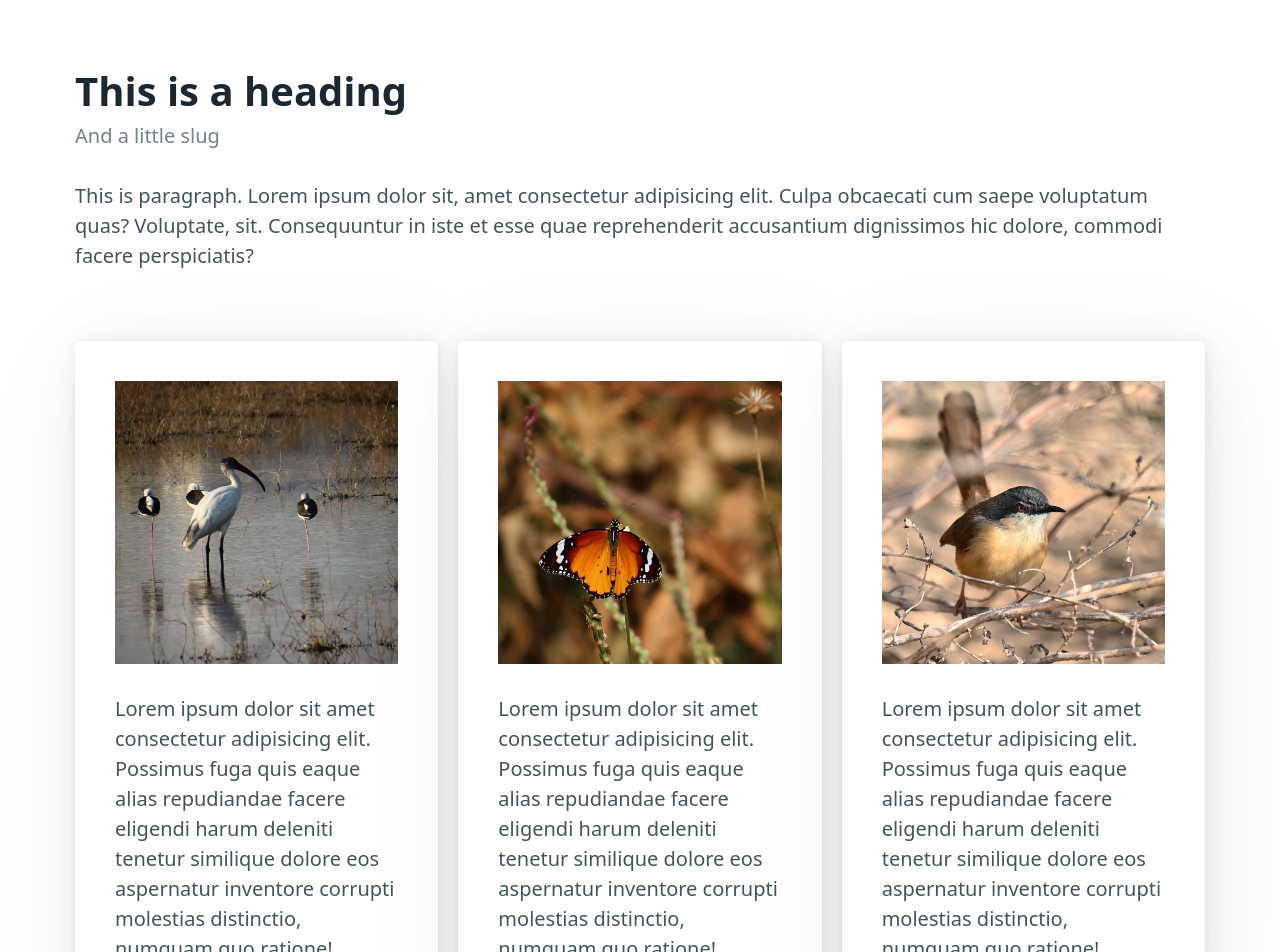
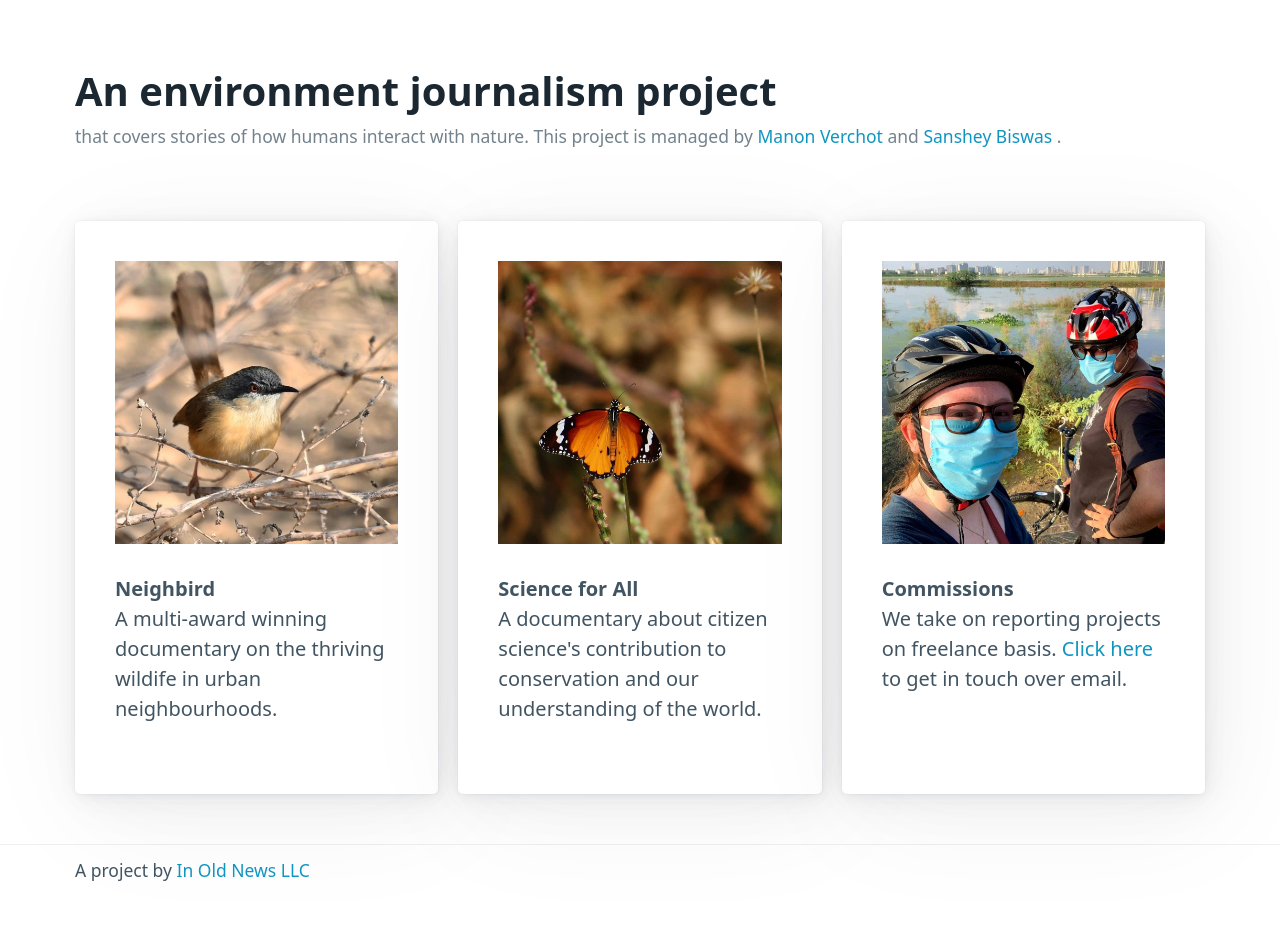
Before and after one commit to sanshey/neighbirding, a SvelteKit app in the folder neighbird/: page / in a window 1280 px wide. Shown: the part 100-1052 px from the top of the page. After the commit the page ends 1015 px from the top, so only its background shows below. Built offline with nearby package versions, Linux system fonts and the light colour scheme.

Commit message:
neighbird v1.0

```diff
--- a/neighbird/src/routes/+page.svelte
+++ b/neighbird/src/routes/+page.svelte
@@ -2,9 +2,9 @@
 <h2> A new website</h2>
 <p>Visit <a href="https://kit.svelte.dev">kit.svelte.dev</a> to read the documentation</p> -->
 
-<nav class="container-fluid">
+<nav class="container">
     <ul>
-      <li><strong> <a href="https://www.neighbirding.com">Neighbird</a> </strong></li>
+    <li><strong> <a href="https://www.neighbirding.com">Neighbird</a> </strong></li>
     </ul>
     <ul>
       <li><a href="https://www.youtube.com/@neighbirding">Youtube</a></li>
@@ -16,18 +16,28 @@
   <hr>
 
 <main class="container">
-
   <section id="about"></section>
     <hgroup>
 
-      <h1>This is a heading</h1>
-      <h2>And a little slug</h2>
+      <h1>An environment journalism project</h1>
+
+      <h2> <small>
+
+       that covers stories of how humans interact with nature.
+       This project is managed by <a href="https://twitter.com/manonverchot">Manon Verchot</a>   and <a href="https://twitter.com/sanshey">Sanshey Biswas</a> .
+      </small>
+      </h2>
 
     </hgroup>
 
-    <p>This is paragraph. Lorem ipsum dolor sit, amet consectetur adipisicing elit. Culpa obcaecati cum saepe voluptatum quas? Voluptate, sit. Consequuntur in iste et esse quae reprehenderit accusantium dignissimos hic dolore, commodi facere perspiciatis? </p>
 
-    <!-- <div class="container">
+
+    <!--
+      <p>
+      This is paragraph. Lorem ipsum dolor sit, amet consectetur adipisicing elit. Culpa obcaecati cum saepe voluptatum quas? Voluptate, sit. Consequuntur in iste et esse quae reprehenderit accusantium dignissimos hic dolore, commodi facere perspiciatis?
+      </p>
+
+      <div class="container">
 
       <img src="favicon.png" alt="background" />
 
@@ -40,28 +50,33 @@
 
     <div class="grid">
 
-      <article>
-        <p><img src="img/127739202_839251086849043_6045538471618887742_n.jpg" alt=""></p>
-        <p>Lorem ipsum dolor sit amet consectetur adipisicing elit. Possimus fuga quis eaque alias repudiandae facere eligendi harum deleniti tenetur similique dolore eos aspernatur inventore corrupti molestias distinctio, numquam quo ratione!</p>
+      <article >
+        <p> <a href="https://www.youtube.com/watch?v=qsU-GHOPIzY"><img src="img/143369537_441463780313024_4999058208382829039_n.jpg" alt="">
+        </a></p>
+        <strong>Neighbird</strong>
+
+        <p>A multi-award winning documentary on the thriving wildife in urban neighbourhoods.
+        </p>
       </article>
 
       <article>
 
-        <p><img src="img/127260863_3615531218530766_4723419181862680163_n.jpg" alt="">
+        <p> <a href="https://www.youtube.com/watch?v=pZXYzzMkZl8m"><img src="img/127260863_3615531218530766_4723419181862680163_n.jpg" alt="">
+        </a></p>
+
+        <strong>Science for All</strong>
+
+        <p>A documentary about citizen science's contribution to conservation and our understanding of the world.
         </p>
-        <p>Lorem ipsum dolor sit amet consectetur adipisicing elit. Possimus fuga quis eaque alias repudiandae facere eligendi harum deleniti tenetur similique dolore eos aspernatur inventore corrupti molestias distinctio, numquam quo ratione!
-        </p>
-
       </article>
 
-      <article>
-        <p>
-          <img src="img/143369537_441463780313024_4999058208382829039_n.jpg" alt="">
+      <article >
+        <p> <a href="https://www.youtube.com/watch?v=qsU-GHOPIzY"><img src="img/149028936_153184509851460_1008155791873391580_n.jpg" alt="">
+        </a></p>
+        <strong>Commissions</strong>
+
+        <p>We take on reporting projects on freelance basis. <a href="mailto:editor@inoldnews.com">Click here</a> to get in touch over email.
         </p>
-        <p>
-          Lorem ipsum dolor sit amet consectetur adipisicing elit. Possimus fuga quis eaque alias repudiandae facere eligendi harum deleniti tenetur similique dolore eos aspernatur inventore corrupti molestias distinctio, numquam quo ratione!
-        </p>
-
       </article>
 
     </div>
@@ -72,7 +87,7 @@
 
 <footer class="container">
   <p>
-    <small>A project by <a href="http://inoldnews.com">In Old News LLC</a> • <a href="https://github.com/picocss/examples/tree/master/company/">Source code</a></small>
+    <small>A project by <a href="http://inoldnews.com">In Old News LLC</a></small>
 
   </p>
 </footer>
```
